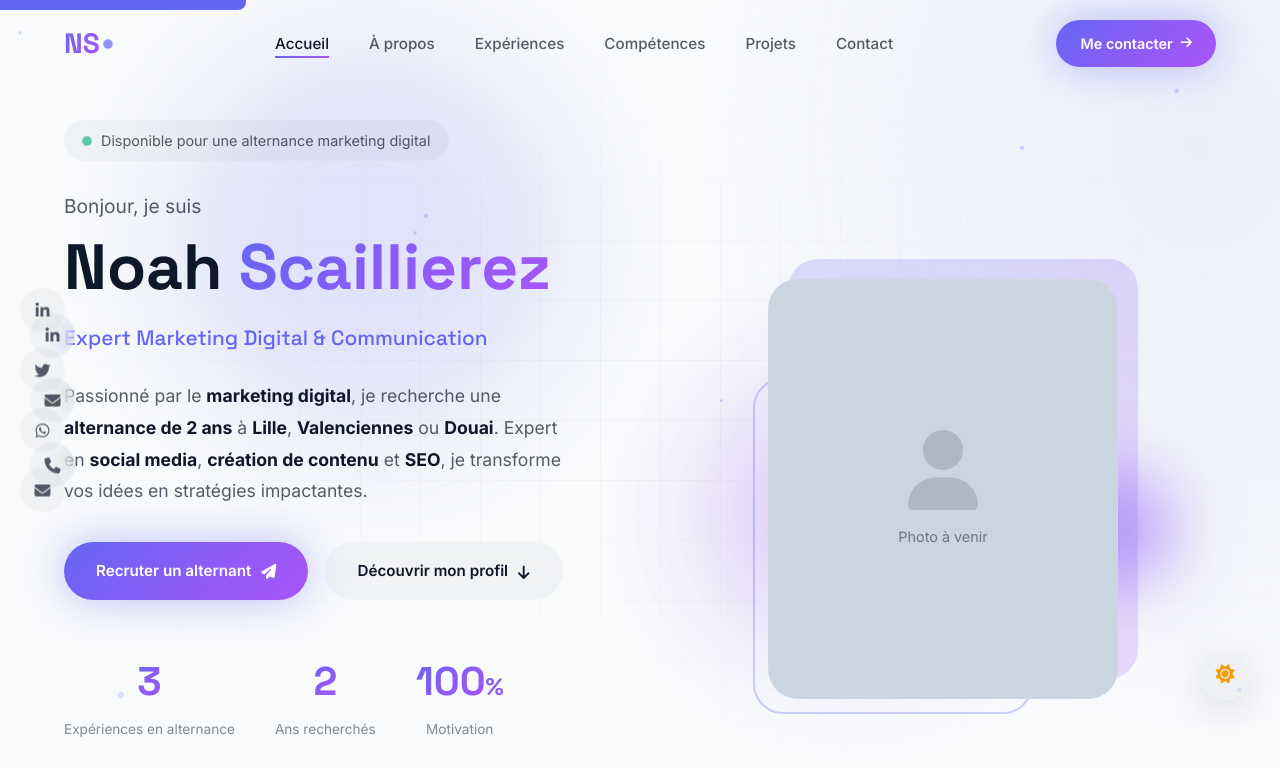
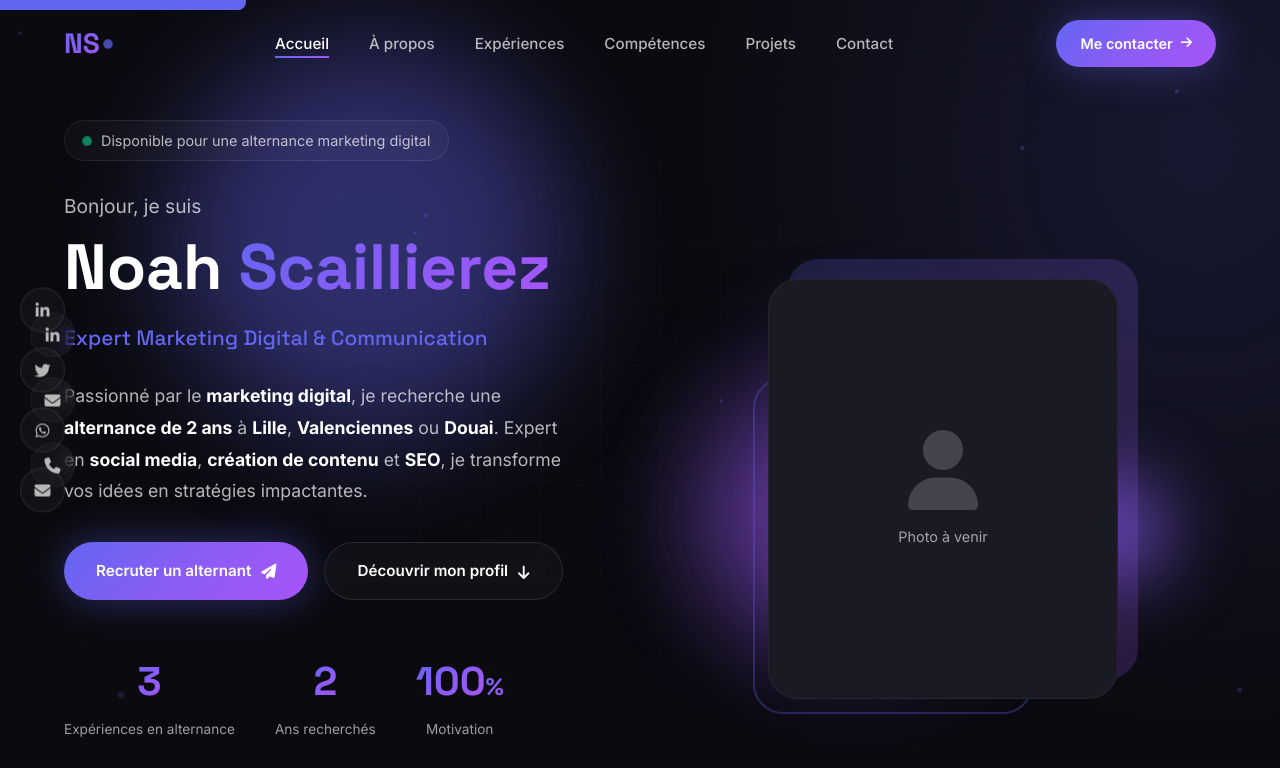
Before and after one commit to flaxing-one/noah-portfolio, a website: page index.html in a window 1280 px wide. Shown: the top 768 px of the page. Drawn offline with Linux system fonts and the light colour scheme.

Commit message:
🎨 Remove theme toggle for clean pro dark mode only + improve text contrast

```diff
--- a/css/styles.css
+++ b/css/styles.css
@@ -13,7 +13,7 @@
 
     --text-primary: #ffffff;
     --text-secondary: rgba(255, 255, 255, 0.7);
-    --text-muted: rgba(255, 255, 255, 0.5);
+    --text-muted: rgba(255, 255, 255, 0.6);
 
     --accent-primary: #6366f1;
     --accent-secondary: #8b5cf6;
@@ -2851,4 +2851,6 @@
     .section {
         page-break-inside: avoid;
     }
-}/* Cache bust 1768315839 */
+}
+
+/* Cache bust 1768315839 */
--- a/index.html
+++ b/index.html
@@ -286,12 +286,6 @@
     <!-- Custom Cursor -->
     <div class="cursor"></div>
     <div class="cursor-follower"></div>
-
-    <!-- Theme Toggle -->
-    <button class="theme-toggle" aria-label="Changer le thème" title="Mode clair/sombre">
-        <i class="fas fa-sun theme-icon-light"></i>
-        <i class="fas fa-moon theme-icon-dark"></i>
-    </button>
 
     <!-- Loading Screen -->
     <div class="loader" aria-hidden="true">
--- a/js/app.js
+++ b/js/app.js
@@ -783,7 +783,7 @@
     // Initialize after a short delay to ensure DOM is ready
     setTimeout(function () {
         initScrollProgress();
-        initThemeToggle();
+        // initThemeToggle(); // Disabled - dark mode only for clean pro look
         initParticles();
         initSocialShare();
         init3DCardEffects();
```
